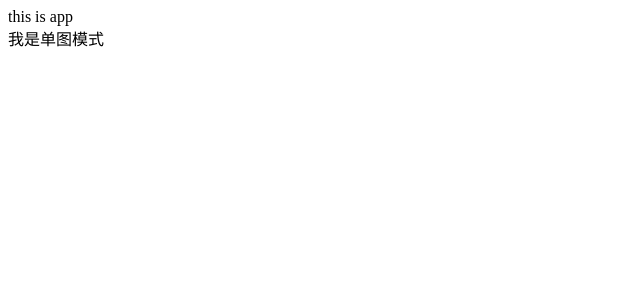
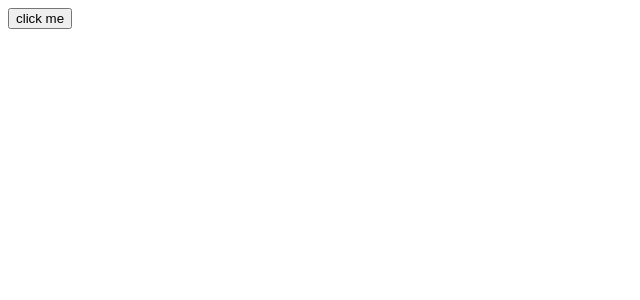
Before and after one commit to zmd0616/react-learn, a React (Create React App) app: page / in a window 1280 px wide. Shown: the top 300 px of the page, without its empty margins (0-640 px from the left). Built offline with nearby package versions, Linux system fonts and the light colour scheme.

Commit message:
08 React中的事件绑定

```diff
--- a/src/App.js
+++ b/src/App.js
@@ -1,21 +1,35 @@
-const articleType = 1 // 0 1 3
+function App() {
+    // 基础绑定
+    // const handleClick = () => {
+    //     console.log("button被点击了")
+    // }
+    // return (<div className="App">
+    //     <button onClick={handleClick}>click me</button>
+    // </div>);
 
-// 定义核心函数（根据文章类型返回不同的JSX模板）
-function getArticleTem() {
-    if (articleType === 0) {
-        return <div>我是无图文章</div>
-    } else if (articleType === 1) {
-        return <div>我是单图模式</div>
-    } else if (articleType === 3) {
-        return <div>我是三图模式</div>
+    // 事件绑定e
+    // const handleClick = (e) => {
+    //     console.log("button被点击了", e)
+    // }
+    //
+    // return (<div className="App">
+    //     <button onClick={handleClick}>click me</button>
+    // </div>);
+
+    // 传递自定义参数
+    // const handleClick = (name) => {
+    //     console.log("button被点击了", name)
+    // }
+    // return (<div className="App">
+    //     <button onClick={() => handleClick('jack')}>click me</button>
+    // </div>);
+
+    // 既传递自定义参数，又传递事件对象ane
+    const handleClick = (name, e) => {
+        console.log("button被点击了", name, e)
     }
-}
-
-function App() {
     return (<div className="App">
-        this is app
-        {/*调用函数渲染不同的模板*/}
-        {getArticleTem()}
+        <button onClick={(e) => handleClick('jack', e)}>click me</button>
     </div>);
 }
 
```
